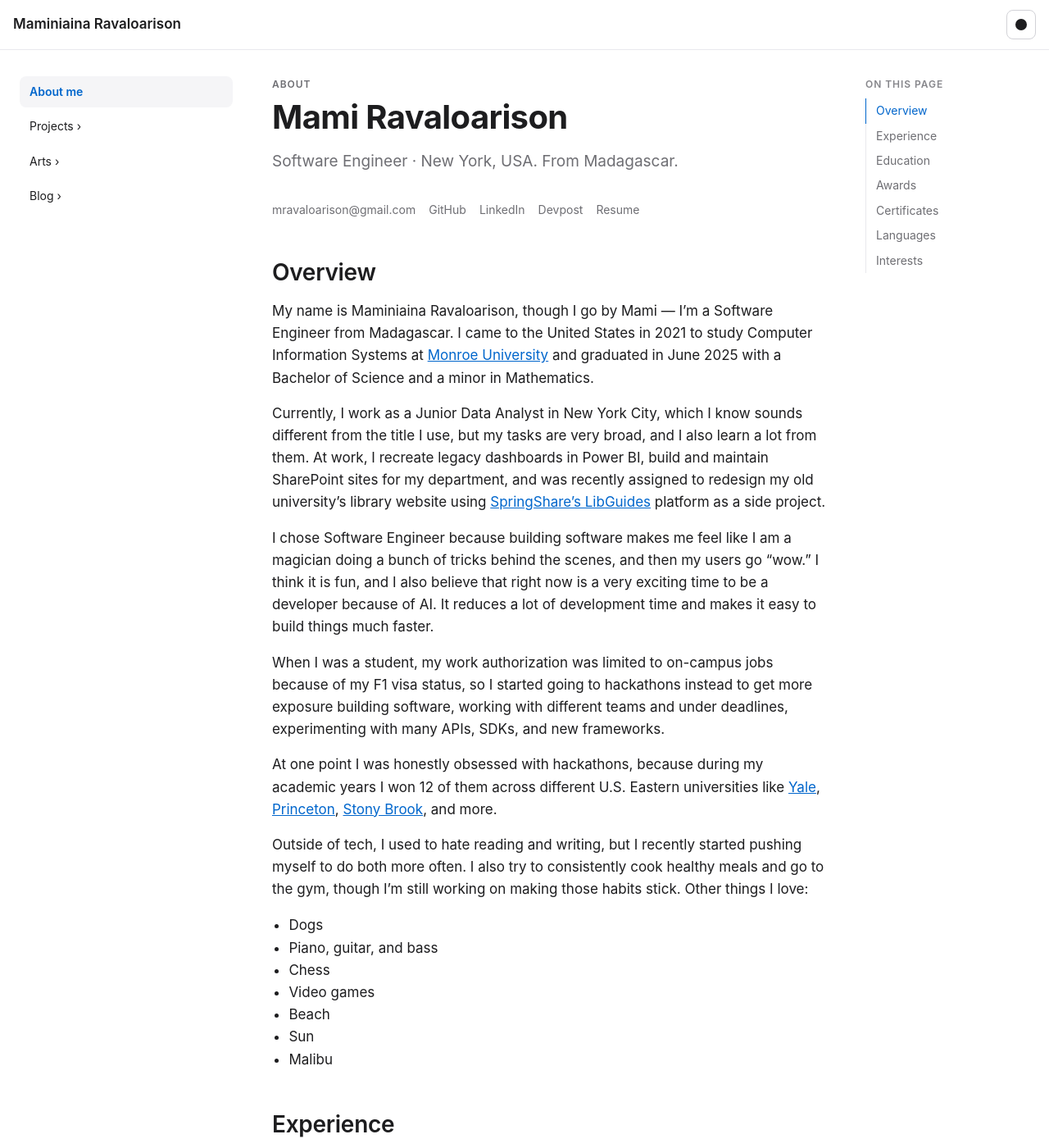
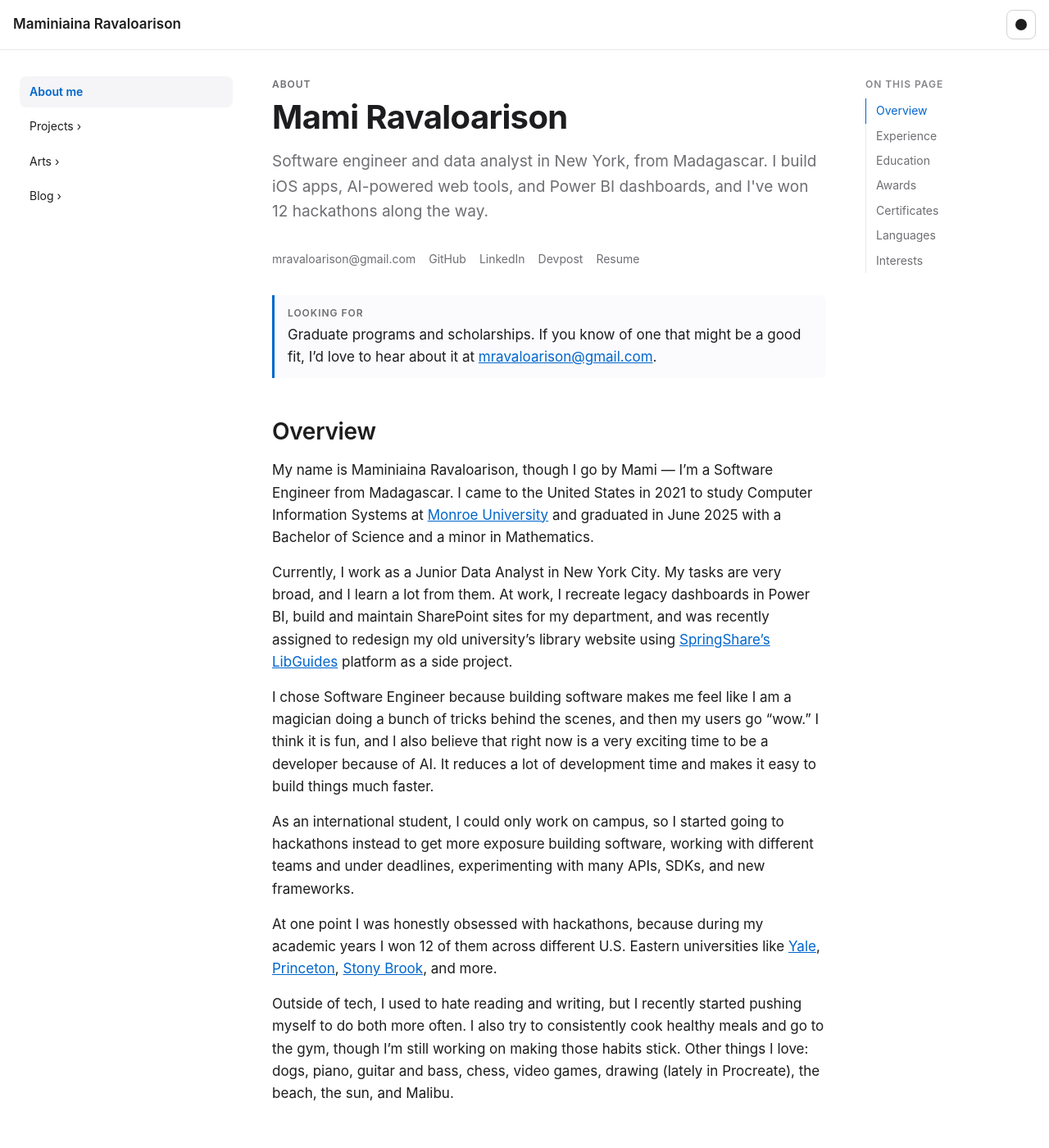
Before and after one commit to mravaloarison/mravaloarison.github.io, a Jekyll site: the page built from index.md, in a window 1280 px wide and 1400 px high. Shown: the whole window at 82% size. Built offline with Jekyll 4.4.1, drawn with Linux system fonts in a browser that asks for light colours; some of the changed text lies outside the part shown.

Commit message:
About: pitch line, grad school callout, hackathon wins list
- Abstract now says what you build and mentions the 12 hackathon wins
- "Looking for" callout: graduate programs and scholarships
  (new callout.html include, per the brief's component list)
- Awards lists each award-winning project, linked to its page,
  generated from project front matter (award / event / organization)
- Bio: drop the "sounds different from the title" aside, reword the
  visa sentence, fold the bullet list into one sentence and add drawing
  (links to /arts/ automatically once there is art)
- Green: add event HackRPI

Co-Authored-By: Claude Opus 5.5 <noreply@anthropic.com>
Claude-Session: https://claude.ai/code/session_01HxKcS5wnQzvR66vCB9wedF

```diff
--- /dev/null
+++ b/_includes/callout.html
@@ -0,0 +1,10 @@
+{%- comment -%}
+  Note / Tip aside with a left accent rule.
+  Usage: {% include callout.html label="Note" text="Markdown **allowed**." %}
+  `type` (optional: note | tip) picks the accent color; `label` defaults to the type.
+{%- endcomment -%}
+{%- assign callout_type = include.type | default: "note" | downcase -%}
+<aside class="callout callout-{{ callout_type }}">
+  <p class="callout-label">{{ include.label | default: callout_type }}</p>
+  {{ include.text | markdownify }}
+</aside>
--- a/assets/css/styles.css
+++ b/assets/css/styles.css
@@ -8,6 +8,7 @@
   --text-secondary: #6e6e73;
   --text-tertiary: #86868b;
   --link: #0066cc;
+  --tip: #248a3d;
   --border: #d2d2d7;
   --border-subtle: #e8e8ed;
 
@@ -46,6 +47,7 @@
     --text-secondary: #a1a1a6;
     --text-tertiary: #86868b;
     --link: #2997ff;
+    --tip: #30d158;
     --border: #424245;
     --border-subtle: #333336;
   }
@@ -59,6 +61,7 @@
   --text-secondary: #a1a1a6;
   --text-tertiary: #86868b;
   --link: #2997ff;
+  --tip: #30d158;
   --border: #424245;
   --border-subtle: #333336;
 }
@@ -655,6 +658,62 @@ pre {
   margin-bottom: var(--space-4);
 }
 
+/* Award-winning projects listed under the hackathon award */
+
+.win-list {
+  list-style: none;
+  margin: 0 0 var(--space-16);
+  padding: 0;
+}
+
+.win-list li {
+  display: flex;
+  flex-wrap: wrap;
+  align-items: baseline;
+  gap: 0 var(--space-8);
+  padding: var(--space-4) 0;
+}
+
+.win-list a {
+  font-weight: 600;
+  text-decoration: none;
+}
+
+.win-list a:hover {
+  text-decoration: underline;
+}
+
+.win-list .meta {
+  margin: 0;
+}
+
+/* Callout (Note / Tip aside) */
+
+.callout {
+  margin: 0 0 var(--space-32);
+  padding: var(--space-12) var(--space-16);
+  border-left: 3px solid var(--link);
+  border-radius: 0 var(--radius-sm) var(--radius-sm) 0;
+  background: var(--bg-elevated);
+}
+
+.callout-tip {
+  border-left-color: var(--tip);
+}
+
+.callout-label {
+  font-size: 12px;
+  font-weight: 600;
+  letter-spacing: 0.08em;
+  text-transform: uppercase;
+  color: var(--text-secondary);
+  margin: 0 0 var(--space-4);
+}
+
+.callout p:last-child {
+  margin-bottom: 0;
+}
+
 /* Card grid */
 
 .card-grid {
--- a/index.md
+++ b/index.md
@@ -7,7 +7,7 @@ seo:
   type: Person
 ---
 
-{% include page-header.html eyebrow="About" title="Mami Ravaloarison" abstract="Software Engineer · New York, USA. From Madagascar." %}
+{% include page-header.html eyebrow="About" title="Mami Ravaloarison" abstract="Software engineer and data analyst in New York, from Madagascar. I build iOS apps, AI-powered web tools, and Power BI dashboards, and I've won 12 hackathons along the way." %}
 
 <div class="profile-links">
   <a href="mailto:{{ site.author.email }}">{{ site.author.email }}</a>
@@ -21,27 +21,22 @@ seo:
   <a href="{{ site.data.about.contact.resume | relative_url }}" target="_blank" rel="noopener">Resume</a>
 </div>
 
+{% capture looking_for %}Graduate programs and scholarships. If you know of one that might be a good fit, I'd love to hear about it at [{{ site.author.email }}](mailto:{{ site.author.email }}).{% endcapture %}
+{% include callout.html label="Looking for" text=looking_for %}
+
 ## Overview
 
 My name is Maminiaina Ravaloarison, though I go by Mami — I'm a Software Engineer from Madagascar. I came to the United States in 2021 to study Computer Information Systems at [Monroe University](https://www.monroeu.edu/){:target="_blank" rel="noopener"} and graduated in June 2025 with a Bachelor of Science and a minor in Mathematics.
 
-Currently, I work as a Junior Data Analyst in New York City, which I know sounds different from the title I use, but my tasks are very broad, and I also learn a lot from them. At work, I recreate legacy dashboards in Power BI, build and maintain SharePoint sites for my department, and was recently assigned to redesign my old university's library website using [SpringShare's LibGuides](https://www.springshare.com/libguides/){:target="_blank" rel="noopener"} platform as a side project.
+Currently, I work as a Junior Data Analyst in New York City. My tasks are very broad, and I learn a lot from them. At work, I recreate legacy dashboards in Power BI, build and maintain SharePoint sites for my department, and was recently assigned to redesign my old university's library website using [SpringShare's LibGuides](https://www.springshare.com/libguides/){:target="_blank" rel="noopener"} platform as a side project.
 
 I chose Software Engineer because building software makes me feel like I am a magician doing a bunch of tricks behind the scenes, and then my users go "wow." I think it is fun, and I also believe that right now is a very exciting time to be a developer because of AI. It reduces a lot of development time and makes it easy to build things much faster.
 
-When I was a student, my work authorization was limited to on-campus jobs because of my F1 visa status, so I started going to hackathons instead to get more exposure building software, working with different teams and under deadlines, experimenting with many APIs, SDKs, and new frameworks.
+As an international student, I could only work on campus, so I started going to hackathons instead to get more exposure building software, working with different teams and under deadlines, experimenting with many APIs, SDKs, and new frameworks.
 
 At one point I was honestly obsessed with hackathons, because during my academic years I won 12 of them across different U.S. Eastern universities like [Yale](https://www.yale.edu/){:target="_blank" rel="noopener"}, [Princeton](https://www.princeton.edu/){:target="_blank" rel="noopener"}, [Stony Brook](https://www.stonybrook.edu/){:target="_blank" rel="noopener"}, and more.
 
-Outside of tech, I used to hate reading and writing, but I recently started pushing myself to do both more often. I also try to consistently cook healthy meals and go to the gym, though I'm still working on making those habits stick. Other things I love:
-
-- Dogs
-- Piano, guitar, and bass
-- Chess
-- Video games
-- Beach
-- Sun
-- Malibu
+Outside of tech, I used to hate reading and writing, but I recently started pushing myself to do both more often. I also try to consistently cook healthy meals and go to the gym, though I'm still working on making those habits stick. Other things I love: dogs, piano, guitar and bass, chess, video games, {% if site.arts.size > 0 %}[drawing]({{ '/arts/' | relative_url }}){% else %}drawing{% endif %} (lately in Procreate), the beach, the sun, and Malibu.
 
 ## Experience
 
@@ -82,6 +77,17 @@ Outside of tech, I used to hate reading and writing, but I recently started push
     <p class="entry-title">{{ award.title }}</p>
     <p class="meta">{{ award.awarder }} · {{ award.date }}</p>
     <p>{{ award.summary }}</p>
+    {% if award.show_wins %}
+    {% assign wins = site.projects | where_exp: "p", "p.award" | sort: "date" | reverse %}
+    <ul class="win-list">
+      {% for p in wins %}
+      <li>
+        <a href="{{ p.url | relative_url }}">{{ p.title }}</a>
+        <span class="meta">{{ p.award }}{% if p.event %} · {{ p.event }}{% elsif p.organization %} · {{ p.organization }}{% endif %}</span>
+      </li>
+      {% endfor %}
+    </ul>
+    {% endif %}
     {% if award.url %}<a href="{{ award.url }}" target="_blank" rel="noopener">View: {{ award.title }}</a>{% endif %}
   </li>
   {% endfor %}
```
Also changed, not shown: _projects/green.md (+1 -0 lines).
